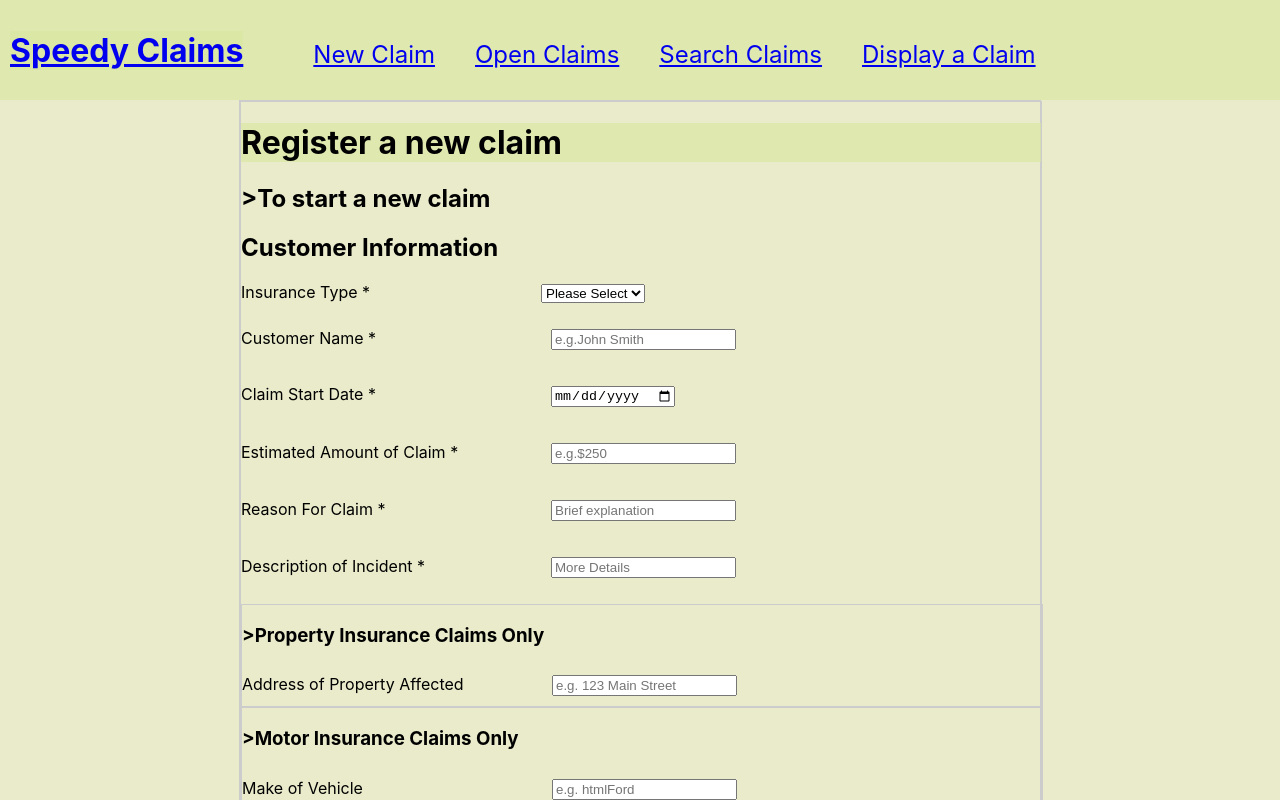
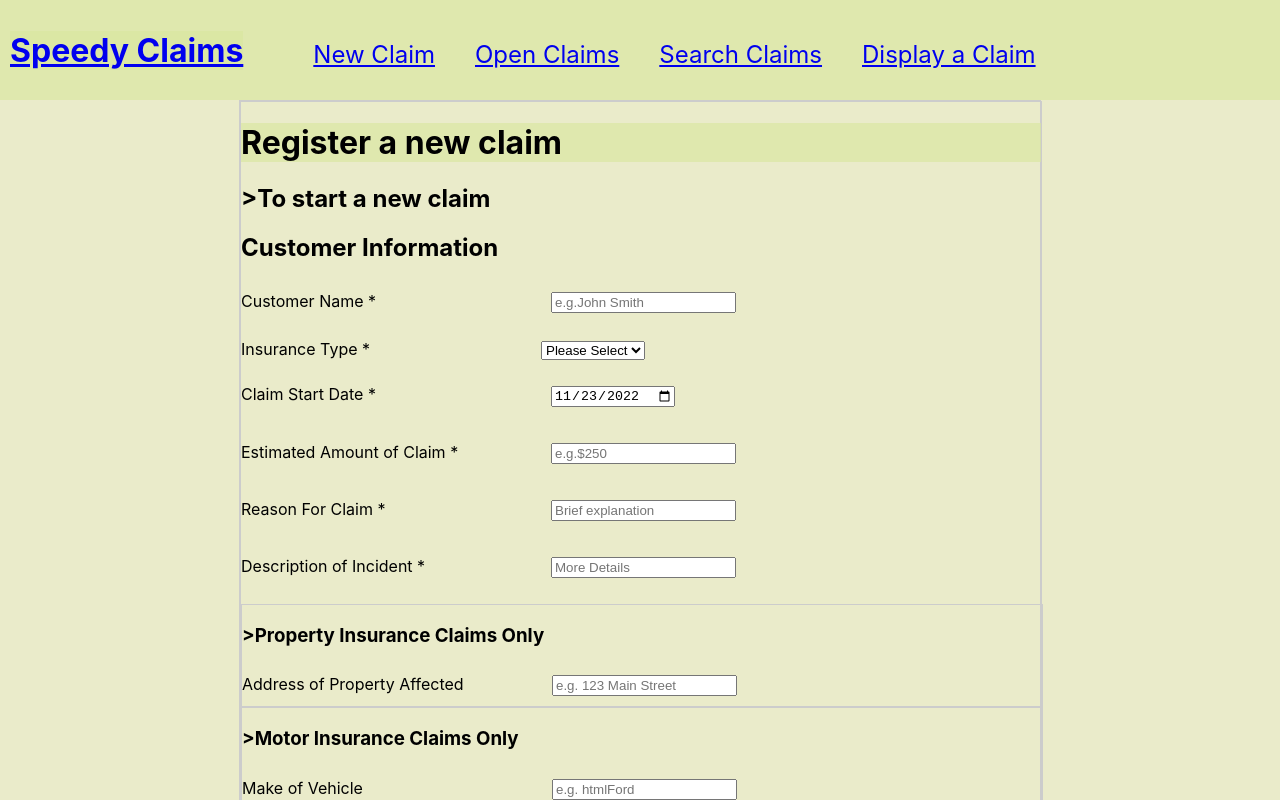
Before and after one commit to vanessa-fullstack/quick-claims, a React (Create React App) app: page /newclaim in a window 1280 px wide. Shown: the top 800 px of the page. Built offline with nearby package versions, Linux system fonts and the light colour scheme.

Commit message:
adding usereducer to new claim form

```diff
--- a/package.json
+++ b/package.json
@@ -6,6 +6,7 @@
     "@testing-library/jest-dom": "^5.16.5",
     "@testing-library/react": "^13.4.0",
     "@testing-library/user-event": "^13.5.0",
+    "axios": "^1.2.1",
     "react": "^18.2.0",
     "react-dom": "^18.2.0",
     "react-router-dom": "^6.4.4",
--- a/src/components/NewClaim/NewClaim.js
+++ b/src/components/NewClaim/NewClaim.js
@@ -1,6 +1,10 @@
+import { useReducer, useState } from 'react';
+import { addNewClaim } from '../../data/DataFunctions';
 import '../stylesheet.css';
 
 const NewClaim = () => {
+
+    const [message, setMessage] = useState();
 
     const hideInstructions = () => {
         const x = document.getElementById("list");
@@ -14,17 +18,54 @@ const NewClaim = () => {
         }
     }
 
+    const initialNewClaimState = {customer_name : "", insuranceType : "",
+    claim_date : new Date().toISOString().slice(0,10), estimated_value : "",
+    claim_reason : "", further_details : ""}
+
+    const formReducer = (state, data) => {
+        return {...state, [data.field] : data.value}
+    }
+
+    const [newClaim, dispatch] = useReducer(formReducer, initialNewClaimState);
+
+    const handleChange = (event) => {
+        dispatch({field : event.target.id, value : event.target.value});
+    }
+
+
+    const handleSubmit = (event) => {
+        event.preventDefault();
+        setMessage("Saving...");
+        addNewClaim(newClaim)
+            .then( response => {
+                if (response.status === 200) {
+                    setMessage("New transaction added with id " + response.data.id);
+                }
+                else {
+                    setMessage("Something went wrong - status code was " + response.status);
+                }
+
+            } )
+            .catch( error => {
+                setMessage("Something went wrong - " + error);
+            })
+    }
+
     return (
             <div className="container">
-            <form className="container" >
+            <form className="container"  onSubmit={handleSubmit} >
             <h1>Register a new claim</h1>
             <h2 id="instructions" onClick={hideInstructions}>&gt;To start a new claim</h2>
             <ul id="list">
                 <li>Please complete the following fields marked with an *</li>
-                <li>Only complete the fields neccesary to your claim e.g. if claim is for property, expand and complete the property section</li>
+                <li>Only complete the fields neccesary to your claim e.g. if claim is for property, complete the property section</li>
                 <li>Select "Register Claims" to complete</li>
             </ul>
             <h2>Customer Information</h2>
+            <p>
+                <label htmlFor="customer_name">Customer Name *</label>
+                <input type="text" name="customer_name" id="customer_name" placeholder="e.g.John Smith" value={newClaim.customer_name} onChange={handleChange}/>
+            </p>
             <p>
                 <label htmlFor="insuranceType">Insurance Type *</label>
                 <select name="insuranceType" id="insuranceType">
@@ -35,24 +76,20 @@ const NewClaim = () => {
                 </select>
             </p>
             <p>
-                <label htmlFor="customer_name">Customer Name *</label>
-                <input type="text" name="customer_name" id="customer_name" placeholder="e.g.John Smith"/>
-            </p>
-            <p>
                 <label htmlFor="claim_date">Claim Start Date *</label>
-                <input type="date" name="claim_date" id="claim_date"/>
+                <input type="date" name="claim_date" id="claim_date" value={newClaim.claim_date} onChange={handleChange}/>
             </p>
             <p>
                 <label htmlFor="estimated_value">Estimated Amount of Claim *</label>
-                <input type="text" name="estimated_value" id="estimated_value" placeholder="e.g.$250"/>
+                <input type="text" name="estimated_value" id="estimated_value" placeholder="e.g.$250" value={newClaim.estimated_value} onChange={handleChange}/>
             </p>
             <p>
                 <label htmlFor="claim_reason">Reason For Claim *</label>
-                <input type="text" name="claim_reason" id="claim_reason" placeholder="Brief explanation"/>
+                <input type="text" name="claim_reason" id="claim_reason" placeholder="Brief explanation" value={newClaim.claim_reason} onChange={handleChange}/>
             </p>
             <p>
                 <label htmlFor="further_details">Description of Incident *</label>
-                <input type="text" name="further_details" id="further_details" placeholder="More Details"/>
+                <input type="text" name="further_details" id="further_details" placeholder="More Details" value={newClaim.further_details} onChange={handleChange}/>
             </p>
             <div className='property'>
                 <h3>&gt;Property Insurance Claims Only</h3>
@@ -61,7 +98,6 @@ const NewClaim = () => {
 
             </div>
             <div className='motor'>
-
                 <h3>&gt;Motor Insurance Claims Only</h3>
                 <label htmlFor="make">Make of Vehicle</label>
                 <input type="text" name="make" id="make" placeholder="e.g. htmlFord"/>
@@ -75,7 +111,6 @@ const NewClaim = () => {
                 </p>
             </div>
             <div className='pet'>
-
                 <h3>&gt;Pet Insurance Claims Only</h3>
                 <label htmlFor="animal">Type of Animal</label>
                 <input type="text" name="animal" id="animal" placeholder="e.g. Dog or Cat"/>
@@ -86,6 +121,7 @@ const NewClaim = () => {
             </div>
             <p>
                 <button>Register Claim</button>
+                <div>{message}</div>
             </p>
         </form>
         </div>
--- a/src/data/DataFunctions.js
+++ b/src/data/DataFunctions.js
@@ -1,3 +1,5 @@
+import axios from "axios"
+
 export const getAllClaimsInfo = () => {
     return [
         {id: 101, policy_num: 129145278, customer_name: "John Smith", status: "Active", claim_type: "Motor",
@@ -52,14 +54,18 @@ export const getAllClaimsInfo = () => {
     ]
 }
 
-const headers = new Headers({"Accept" : "application/json"})
 
+export const getAllClaimsAxiosVersion  = () => {
+    return axios({url : "http://localhost:8080/api/payment",
+            method: "GET",
+            headers: {"Accept" : "application/json"}
+            })
+}//this ay change depending on api url
 
-export const getAllClaimInfoFetchVersion = () => {
-    return fetch ("http://localhost:3000",
-         {
-            method: "GET",
-            headers : headers
-        }
-    )
-}// this will be used to call the data from an api
+export const addNewClaim = (payment) => {
+    return axios({url : "http://localhost:8080/api/payment",
+            method: "POST",
+            headers: {"Accept" : "application/json", "Content-Type" : "application/json"},
+            data: payment
+        })
+}//this function may update depending on the api url
```
Also changed, not shown: 1 other file (tests, documents, lock files or other folders).
